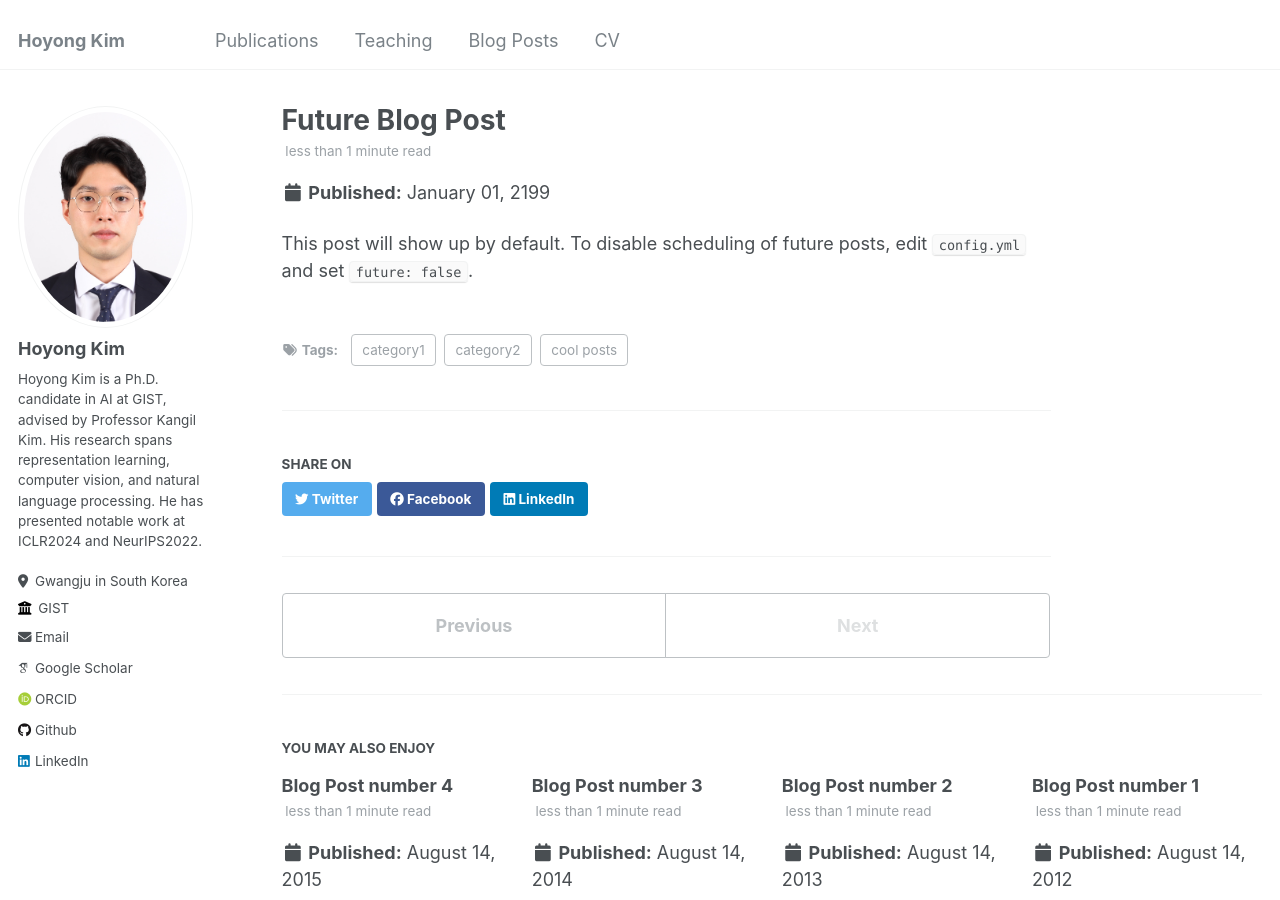
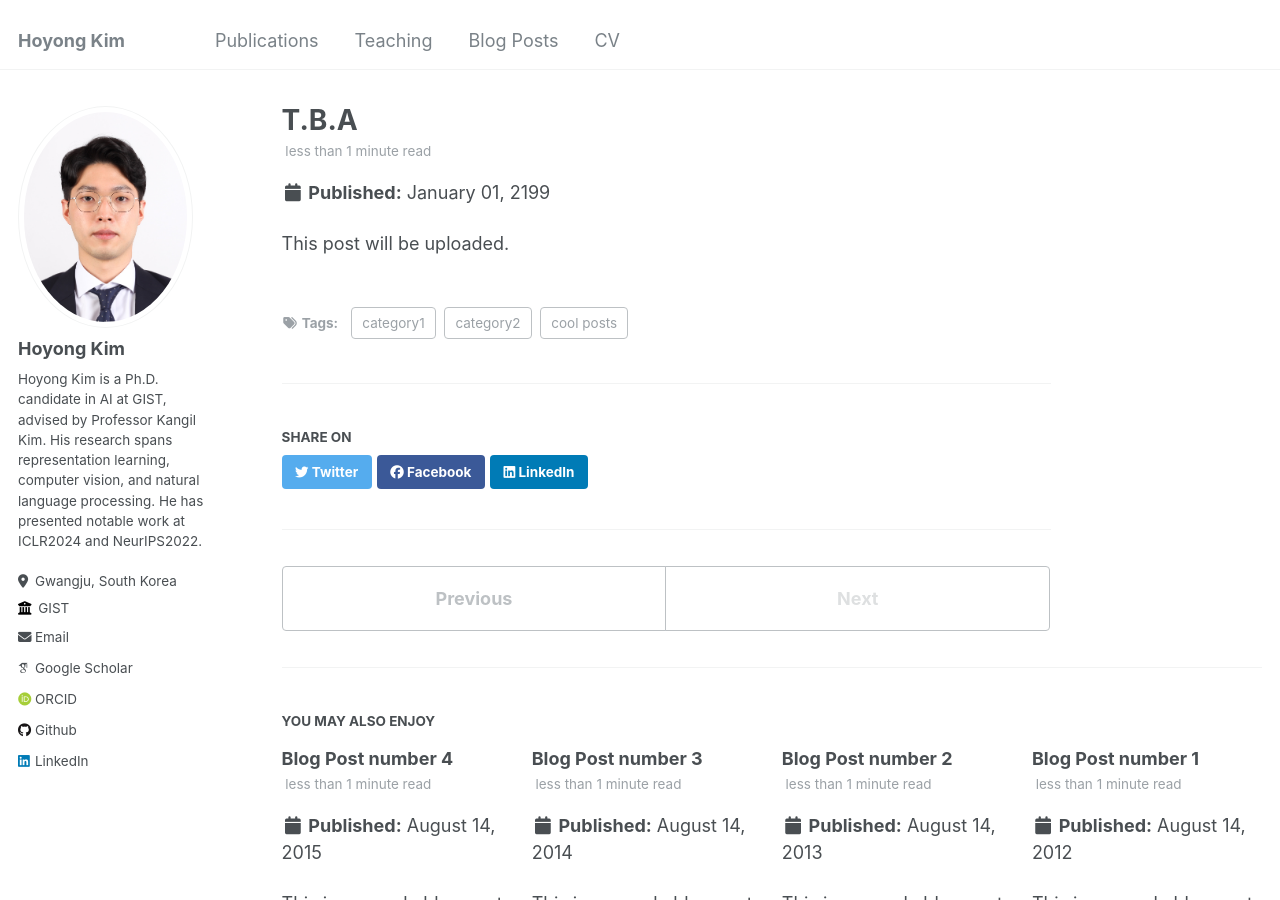
Before and after one commit to khyong/khyong.github.io, a Jekyll site: the page built from _posts/2199-01-01-future-post.md, in a window 1280 px wide and 900 px high. Built offline with Jekyll 4.4.1, drawn with Linux system fonts in a browser that asks for light colours; some web fonts are replaced.

Commit message:
Update Blog Posts

```diff
--- a/_config.yml
+++ b/_config.yml
@@ -25,7 +25,7 @@ author:
   name             : "Hoyong Kim"
   pronouns         : # example: "she/her"
   bio              : "Hoyong Kim is a Ph.D. candidate in AI at GIST, advised by Professor Kangil Kim. His research spans representation learning, computer vision, and natural language processing. He has presented notable work at ICLR2024 and NeurIPS2022."
-  location         : "Gwangju in South Korea"
+  location         : "Gwangju, South Korea"
   employer         : "GIST"
   uri              : # URL
   email            : "hoyong.kim.96@gmail.com"
--- a/_posts/2199-01-01-future-post.md
+++ b/_posts/2199-01-01-future-post.md
@@ -1,5 +1,5 @@
 ---
-title: 'Future Blog Post'
+title: 'T.B.A'
 date: 2199-01-01
 permalink: /posts/2012/08/blog-post-4/
 tags:
@@ -8,4 +8,4 @@ tags:
   - category2
 ---
 
-This post will show up by default. To disable scheduling of future posts, edit `config.yml` and set `future: false`.
+This post will be uploaded.
```
